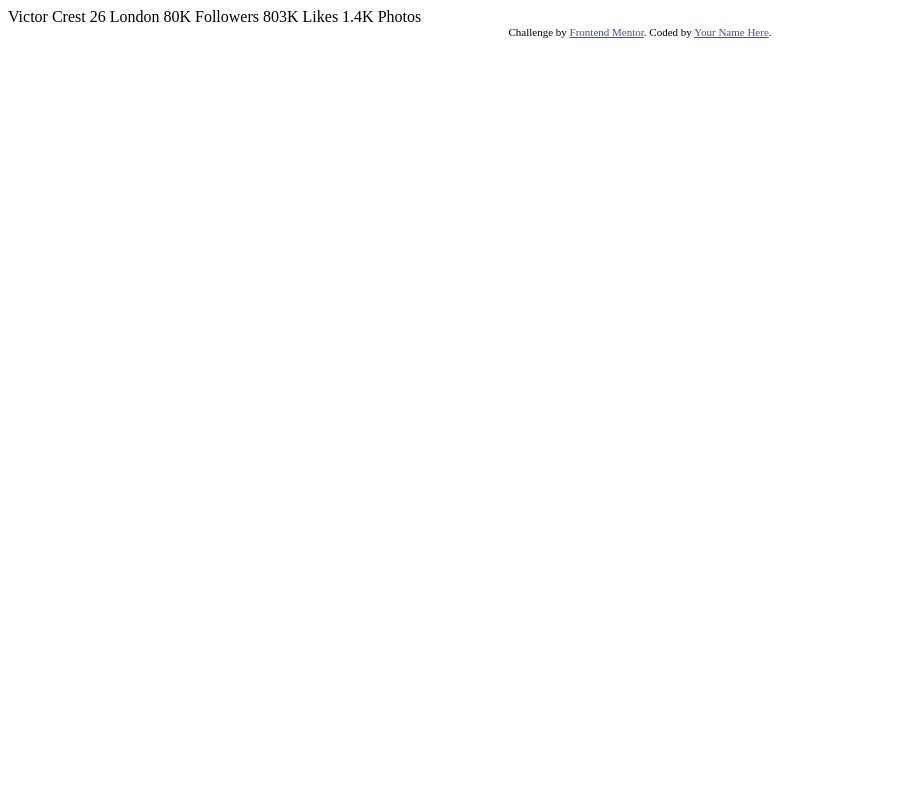
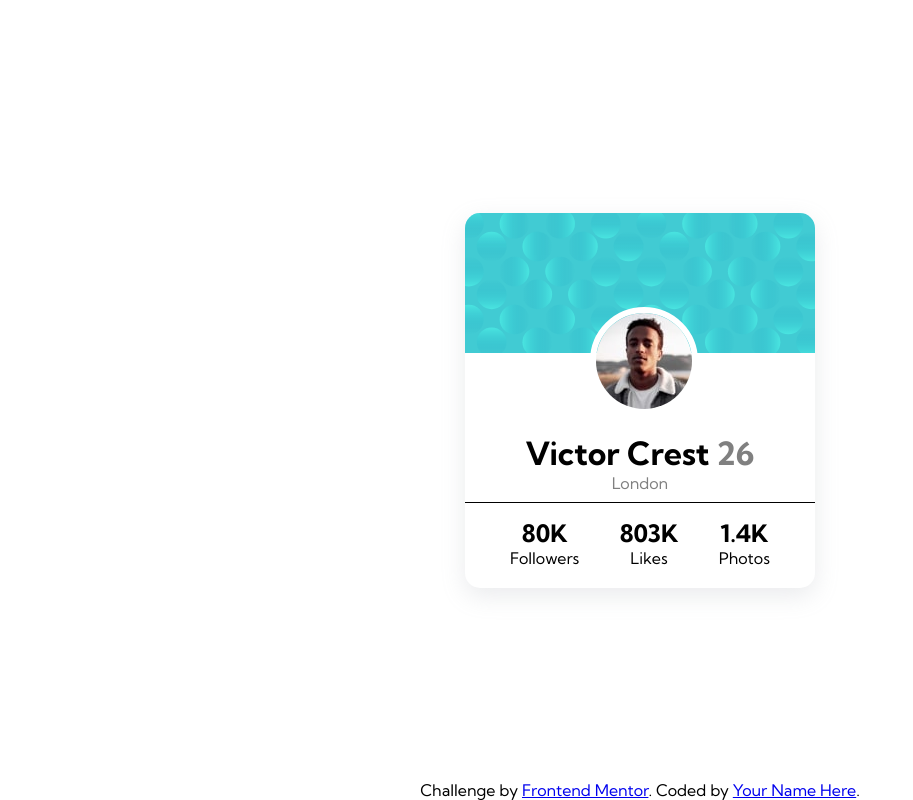
Before and after one commit to allan-hanauer/profile-card-component-main, a plain HTML site: page index.html in a window 1280 px wide. Shown: the whole page, without its empty margins (0-913 px from the left). Drawn offline with Linux system fonts and the light colour scheme.

Commit message:
basic completed commit

```diff
--- a/index.html
+++ b/index.html
@@ -1,35 +1,58 @@
 <!DOCTYPE html>
 <html lang="en">
   <head>
-  <meta charset="UTF-8">
-  <meta name="viewport" content="width=device-width, initial-scale=1.0"> <!-- displays site properly based on user's device -->
+    <meta charset="UTF-8" />
+    <meta name="viewport" content="width=device-width, initial-scale=1.0" />
+    <!-- displays site properly based on user's device -->
 
-  <link rel="icon" type="image/png" sizes="32x32" href="./images/favicon-32x32.png">
-
+    <link
+      rel="icon"
+      type="image/png"
+      sizes="32x32"
+      href="./images/favicon-32x32.png"
+    />
+    <link rel="stylesheet" href="style.css" />
     <title>Frontend Mentor | Profile card component</title>
-
-  <!-- Feel free to remove these styles or customise in your own stylesheet 👍 -->
-  <style>
-    .attribution { font-size: 11px; text-align: center; }
-    .attribution a { color: hsl(228, 45%, 44%); }
-  </style>
   </head>
   <body>
+    <main class="ccard">
+      <img
+        class="ccard__image-bg"
+        src="./images/bg-pattern-card.svg"
+        alt="bg-card"
+      />
+      <div class="ccard__profile">
+        <img
+          class="ccard__image-profile"
+          src="./images/image-victor.jpg"
+          alt="image-profile"
+        />
+        <h1 class="ccard__profile-title">
           Victor Crest
-  26
-  London
-
-  80K
-  Followers
-
-  803K
-  Likes
-
-  1.4K
-  Photos
+          <span class="ccard__profile-title-sub"> 26 </span>
+        </h1>
+        <p class="ccard__profile-paragh">London</p>
+      </div>
+      <section class="ccard__description">
+        <div class="ccard__description-box">
+          <h2>80K</h2>
+          <p>Followers</p>
+        </div>
+        <div class="ccard__description-box">
+          <h2>803K</h2>
+          <p>Likes</p>
+        </div>
+        <div class="ccard__description-box">
+          <h2>1.4K</h2>
+          <p>Photos</p>
+        </div>
+      </section>
+    </main>
     <div class="attribution">
-    Challenge by <a href="https://www.frontendmentor.io?ref=challenge" target="_blank">Frontend Mentor</a>.
-    Coded by <a href="#">Your Name Here</a>.
+      Challenge by
+      <a href="https://www.frontendmentor.io?ref=challenge" target="_blank"
+        >Frontend Mentor</a
+      >. Coded by <a href="#">Your Name Here</a>.
     </div>
   </body>
 </html>
--- /dev/null
+++ b/style.css
@@ -0,0 +1,68 @@
+@import url("https://fonts.googleapis.com/css2?family=Kumbh+Sans:wght@100..900&display=swap");
+* {
+  margin: 0;
+  padding: 0;
+  box-sizing: border-box;
+  font-family: "Kumbh Sans";
+}
+body {
+  display: grid;
+  flex-direction: column;
+  align-items: center;
+  width: 100%;
+  height: 100vh;
+}
+.ccard {
+  justify-self: center;
+  width: 350px;
+  height: 375px;
+  border-radius: 15px;
+  overflow: hidden;
+  box-shadow: rgba(149, 157, 165, 0.2) 0px 8px 24px;
+}
+.ccard__image-bg {
+  width: 100%;
+}
+
+.ccard__image-profile {
+  position: absolute;
+  margin-left: 125px;
+  margin-top: -50px;
+  border: 6px solid white;
+  border-radius: 50%;
+  align-self: baseline;
+  justify-self: flex-start;
+}
+.ccard__profile {
+  display: flex;
+  flex-direction: column;
+  height: 146px;
+  border-bottom: 1px solid black;
+}
+.ccard__profile-title {
+  margin-top: 76px;
+  align-self: center;
+}
+.ccard__profile-paragh {
+  align-self: center;
+  color: gray;
+}
+.ccard__profile-title-sub {
+  color: gray;
+}
+.ccard__description {
+  display: flex;
+  justify-content: space-between;
+  padding: 15px 45px;
+}
+.ccard__description-box {
+  display: flex;
+  flex-direction: column;
+  align-items: center;
+}
+
+.attribution {
+  position: absolute;
+  align-self: end;
+  justify-self: center;
+}
```
Lines whose indentation alone changed are shown as unchanged.
